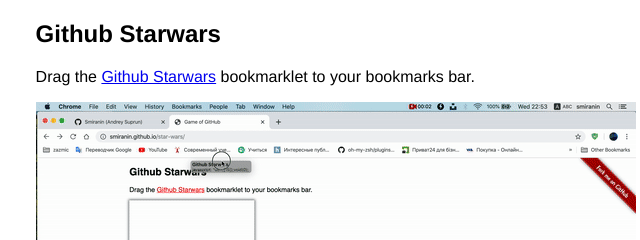
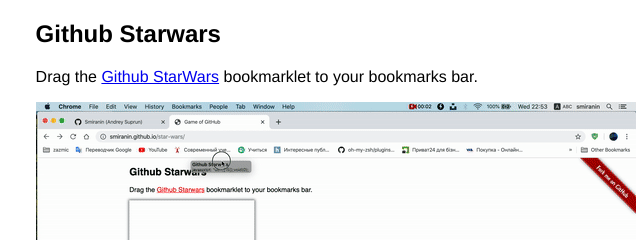
Before and after one commit to Smiranin/star-wars, a website: page app/gh-pages/index.html in a window 1280 px wide. Shown: the top 240 px of the page, 162-802 px from the left. Drawn offline with Linux system fonts and the light colour scheme.

Commit message:
Auto-commit

```diff
--- a/app/gh-pages/index.html
+++ b/app/gh-pages/index.html
@@ -32,7 +32,7 @@
 </a>
 <main>
     <h2>Github Starwars</h2>
-    <p>Drag the <a href='{code}'>Github Starwars</a>
+    <p>Drag the <a href='{code}'>Github StarWars</a>
         bookmarklet to your bookmarks bar.</p>
     <p> <img src="./tutorial.gif" alt="gif"></p>
 </main>
```
